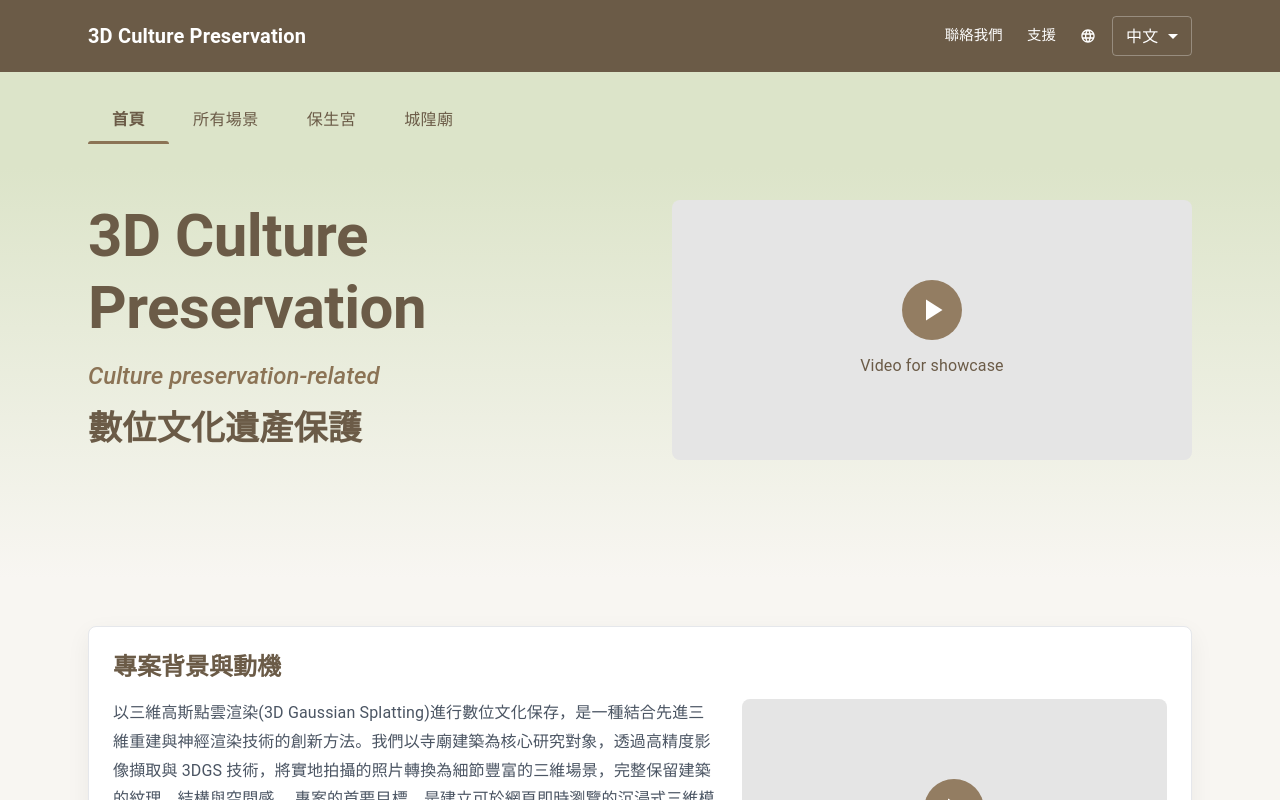
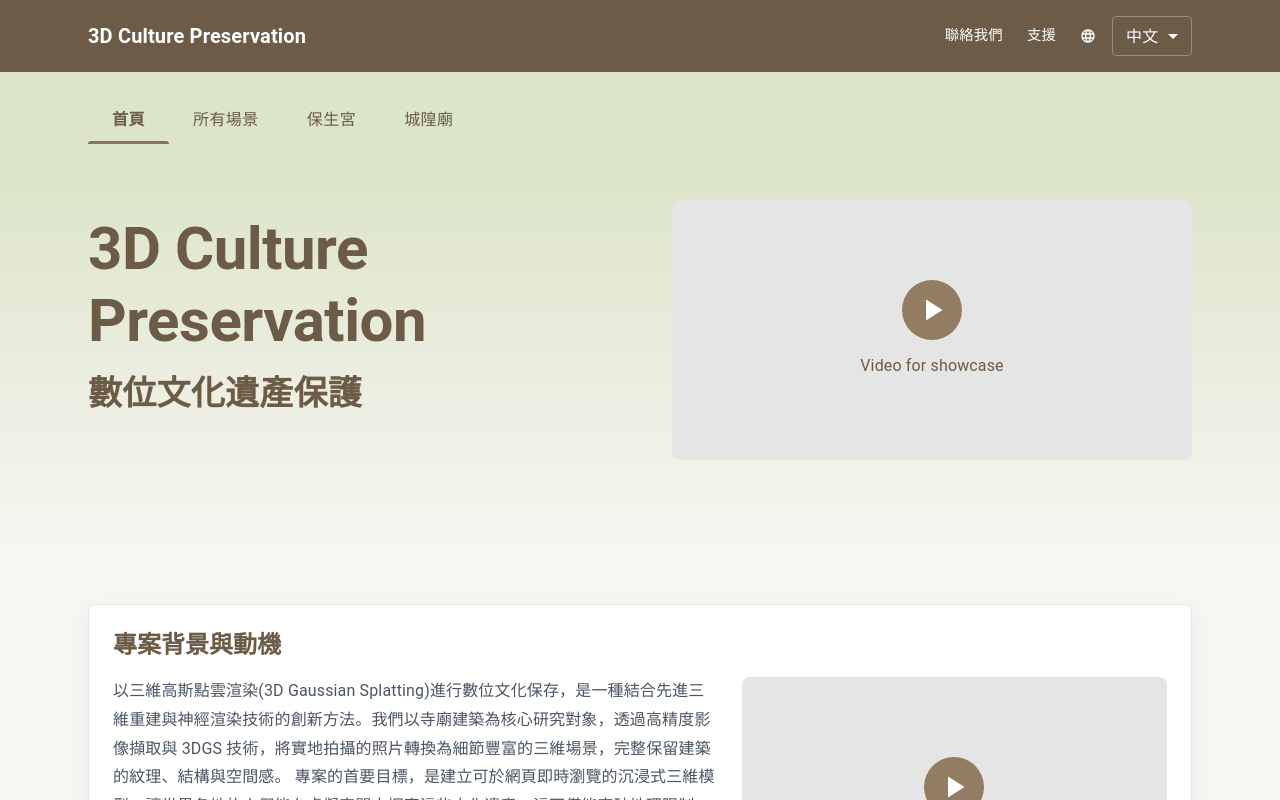
Before and after one commit to Wayne921030/Digital_Cultural_preservation_3dgs, a React (Vite) app: page / in a window 1280 px wide. Shown: the top 800 px of the page. Built offline with nearby package versions, Linux system fonts and the light colour scheme; no server answers.

Commit message:
Update title

```diff
--- a/src/components/HomePage.jsx
+++ b/src/components/HomePage.jsx
@@ -231,12 +231,6 @@ const HomePage = ({ currentPage, onTabChange }) => {
                 >
                   3D Culture Preservation
                 </Typography>
-                <Typography
-                  variant="h5"
-                  sx={{ color: "#8B7355", mb: 2, fontStyle: "italic" }}
-                >
-                  Culture preservation-related
-                </Typography>
                 <Typography variant="h4" sx={{ color: "#6B5B47", mb: 4 }}>
                   數位文化遺產保護
                 </Typography>
```
